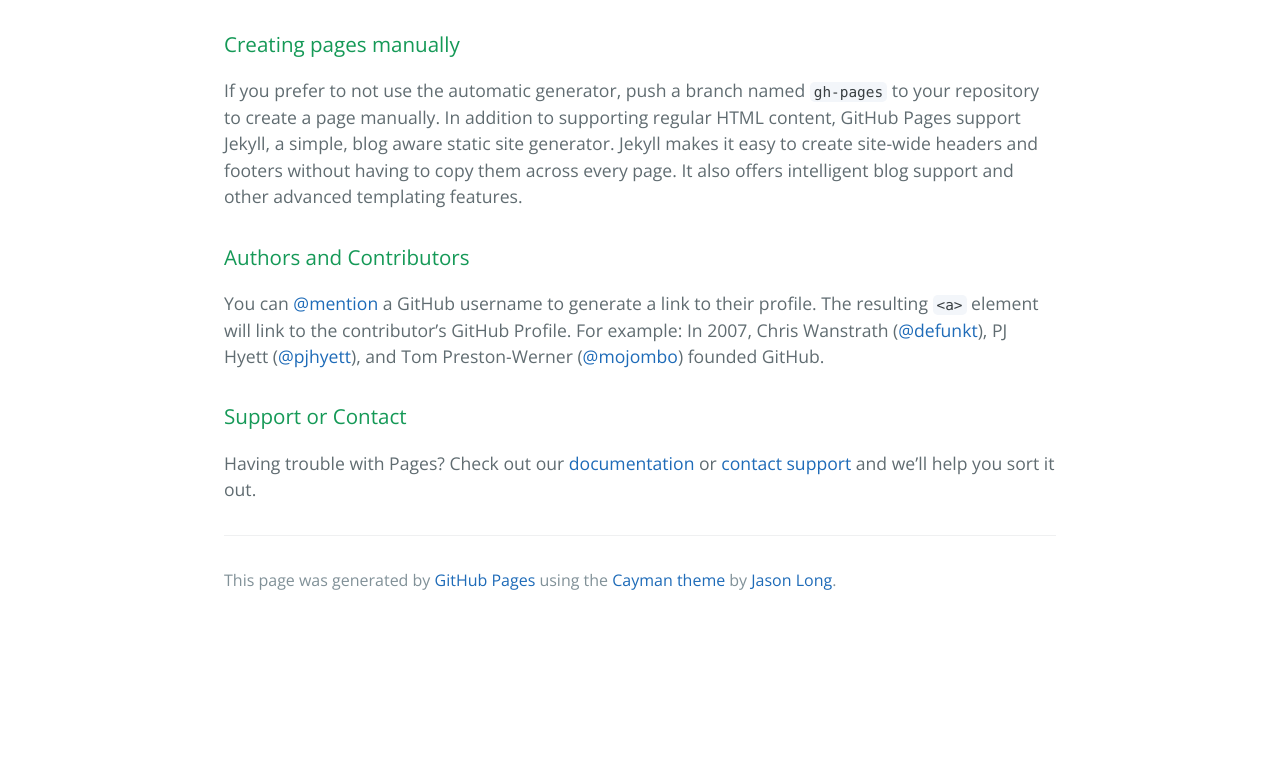
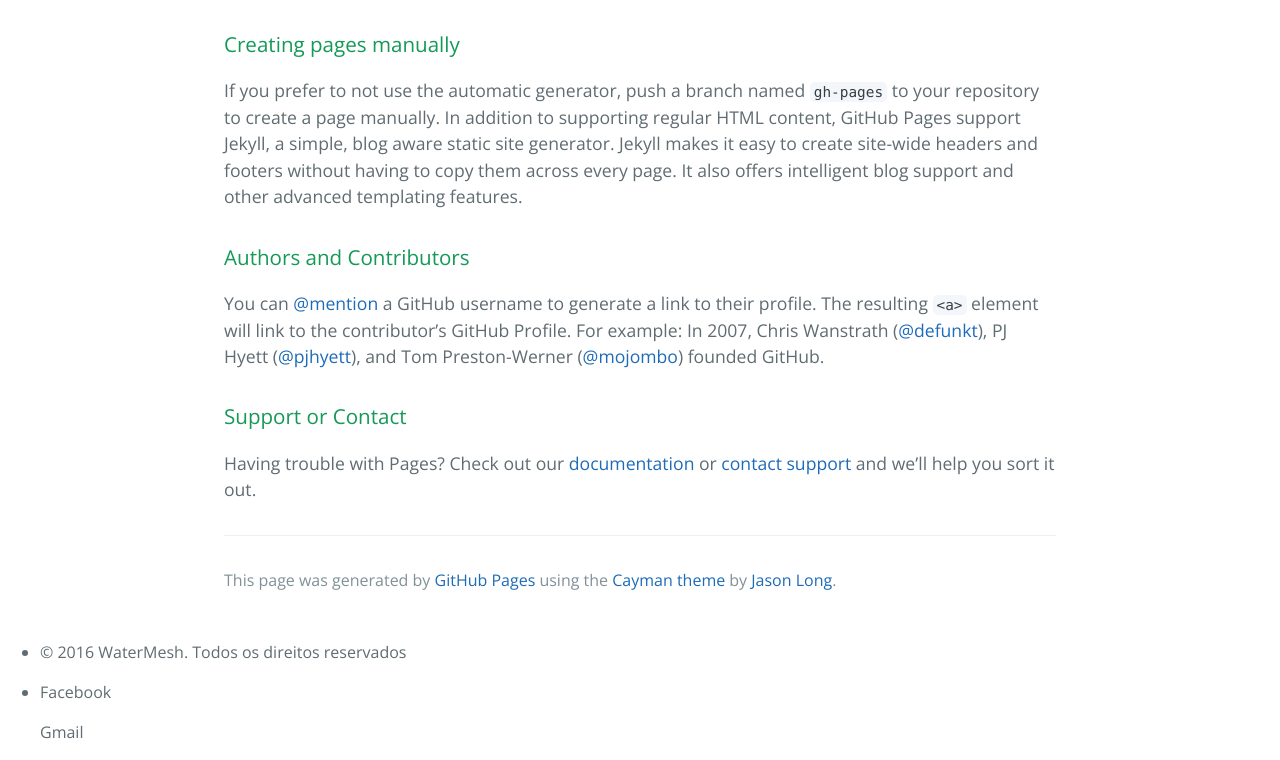
Before and after one commit to watermesh/watermesh.github.io, a plain HTML site: page index.html in a window 1280 px wide. Shown: the part 692-1452 px from the top of the page. Before the commit the page ends 1316 px from the top, so only its background shows below. Drawn offline with nearby package versions, Linux system fonts and the light colour scheme.

Commit message:
Update index.html

```diff
--- a/index.html
+++ b/index.html
@@ -48,6 +48,11 @@
 
     </section>
 
-
+  <footer>
+    <ul>
+      <li class="pull-left"><p>&copy; 2016 WaterMesh. Todos os direitos reservados</p></li>
+      <li class="pull-right"><p>Facebook</p><p>Gmail</p></li>
+    </ul>
+  </footer>
   </body>
 </html>
```
